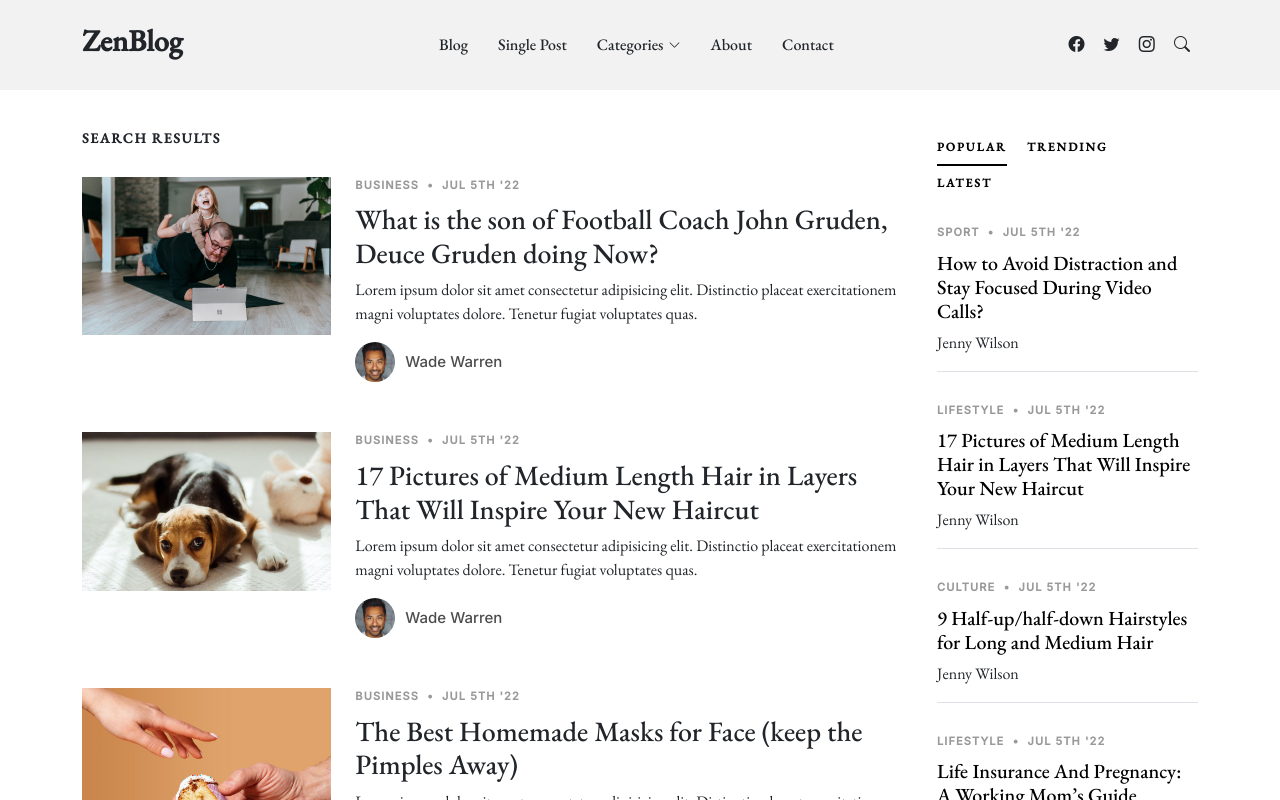
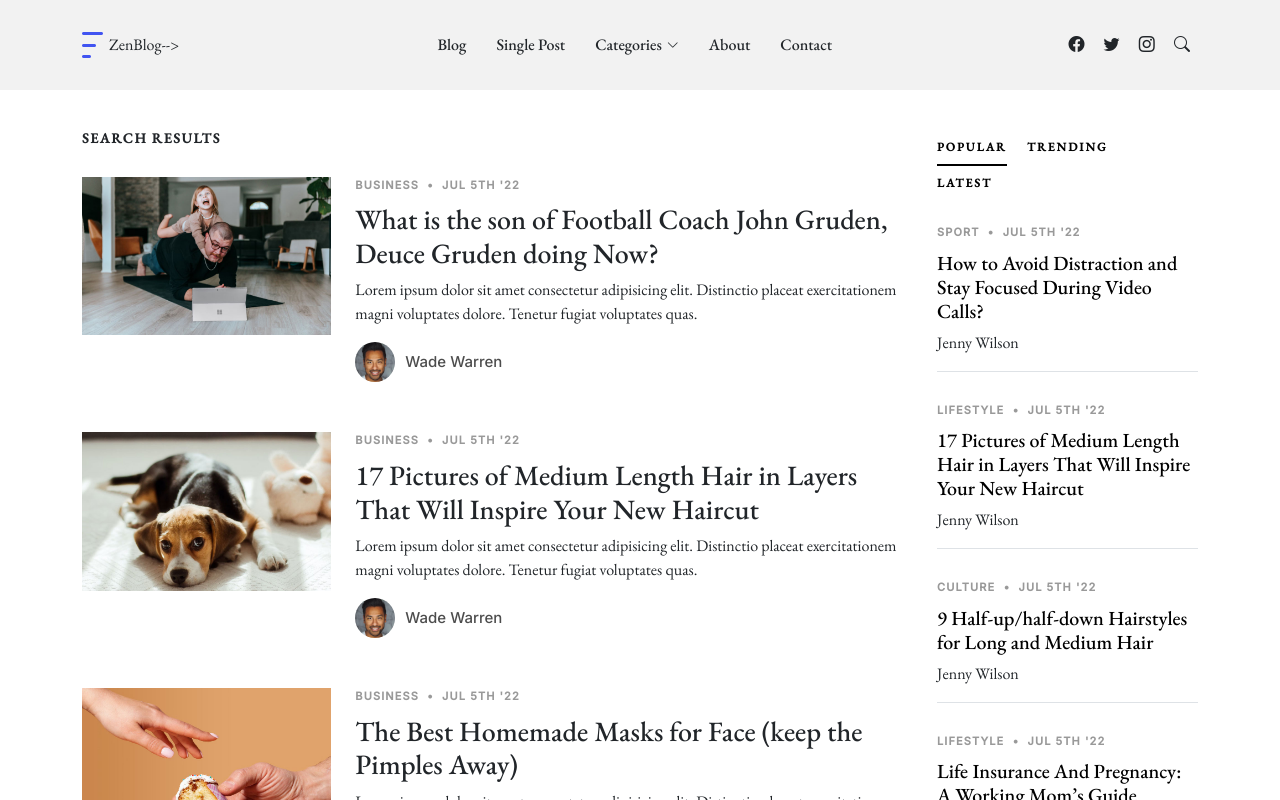
Before and after one commit to 8210182092/MBITIOUSF.I.R.ESite, a plain HTML site: page search-result.html in a window 1280 px wide. Shown: the top 800 px of the page. Drawn offline with nearby package versions, Linux system fonts and the light colour scheme; a web font is replaced by a local one.

Commit message:
Update search-result.html

```diff
--- a/search-result.html
+++ b/search-result.html
@@ -5,7 +5,7 @@
   <meta charset="utf-8">
   <meta content="width=device-width, initial-scale=1.0" name="viewport">
 
-  <title>ZenBlog Bootstrap Template - Search Results</title>
+  <title>Search Results</title>
   <meta content="" name="description">
   <meta content="" name="keywords">
 
@@ -39,8 +39,8 @@
 
       <a href="index.html" class="logo d-flex align-items-center">
         <!-- Uncomment the line below if you also wish to use an image logo -->
-        <!-- <img src="assets/img/logo.png" alt=""> -->
-        <h1>ZenBlog</h1>
+        <img src="assets/img/logo.png" alt=""
+        <!--<h1>ZenBlog</h1>-->
       </a>
 
       <nav id="navbar" class="navbar">
```
